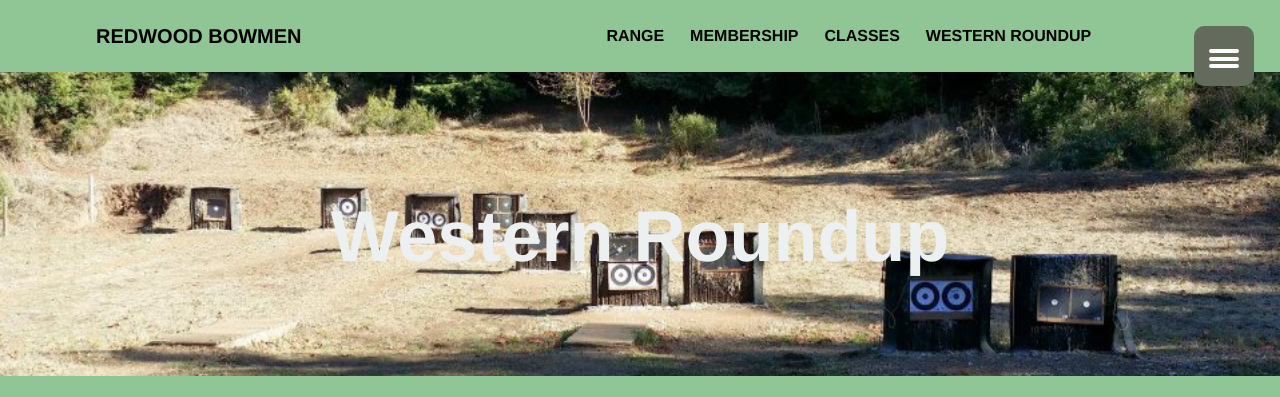
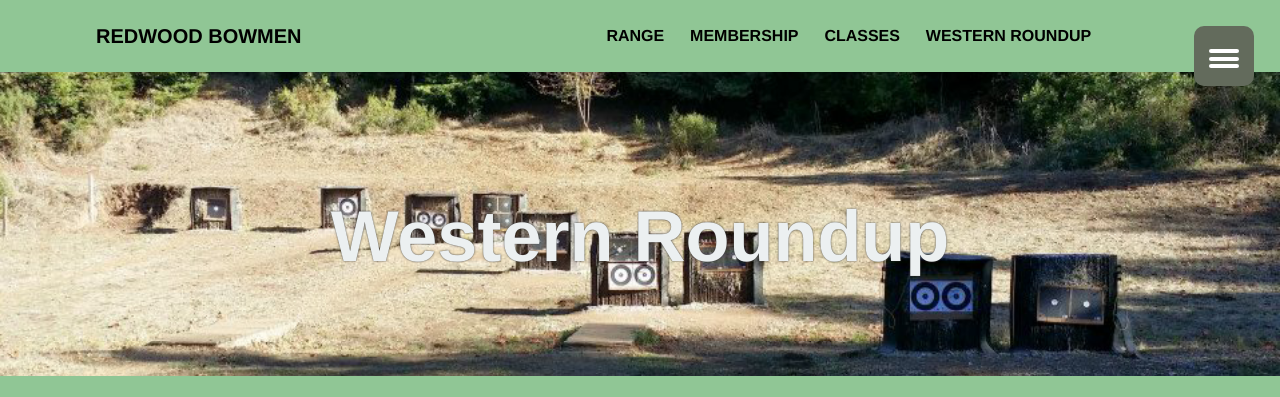
Before and after one commit to reboarchers/reboarchers.github.io, a Jekyll site: the page built from western-roundup.md, in a window 1280 px wide. Shown: the top 397 px of the page. Built offline with Jekyll 4.4.1, drawn with Linux system fonts in a browser that asks for light colours.

Commit message:
Added slight border to title text to make it read better

```diff
--- a/_sass/_layout.scss
+++ b/_sass/_layout.scss
@@ -246,6 +246,7 @@
 		padding: 5em;
 	}
 	h1 {
+        text-shadow: 0 0 2px #333;
 		@include font-size(48);
 		@include media($medium) {
 			@include font-size(60);
```
